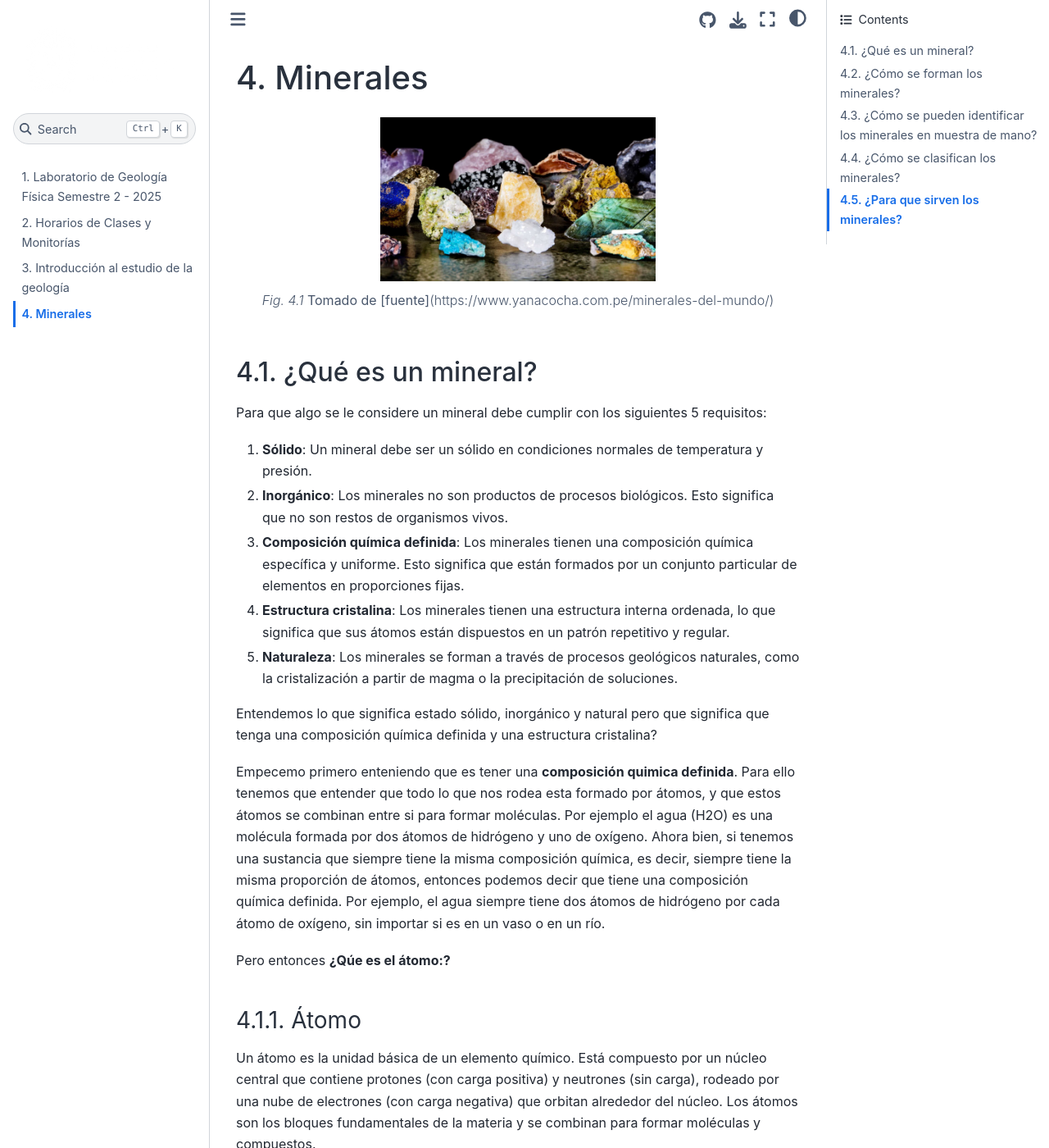
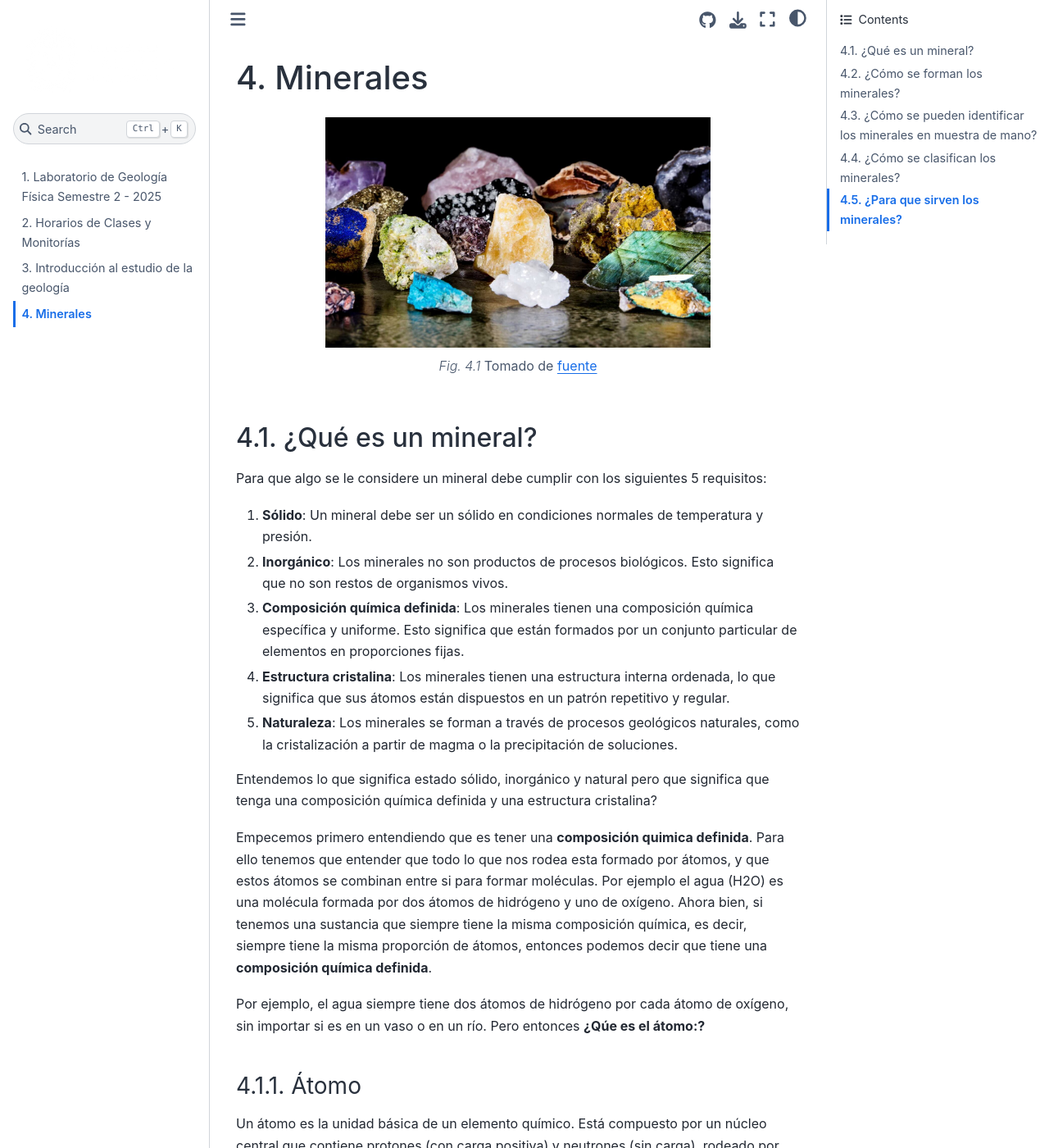
Before and after one commit to oisanchezp/Laboratorio_Geologia_Fisica, a Jupyter Book: the page built from practicas/02_minerales.md, in a window 1280 px wide and 1400 px high. Shown: the whole window at 82% size. Built offline with Jupyter Book 1.0.4 settings and Sphinx 7.4.7 and the Sphinx Book theme 1.1.4, drawn with Linux system fonts in a browser that asks for light colours; cross-references to code outside the pages are shown as plain code.

````diff
--- a/practicas/02_minerales.md
+++ b/practicas/02_minerales.md
@@ -1,11 +1,11 @@
 # Minerales
 
 ```{figure} ../images/minerales.jpg
-    :width: 50%
+    :width: 70%
     :align: center
     :alt: Minerales
 
-**Tomado de [fuente]**(https://www.yanacocha.com.pe/minerales-del-mundo/)
+**Tomado de [fuente](https://www.yanacocha.com.pe/minerales-del-mundo/)**
 ```
 
 ## ¿Qué es un mineral?
@@ -25,9 +25,9 @@
 
 Entendemos lo que significa estado sólido, inorgánico y natural pero que significa que tenga una composición química definida y una estructura cristalina?
 
-Empecemo primero enteniendo que es tener una **composición quimica definida**. Para ello tenemos que entender que todo lo que nos rodea esta formado por átomos, y que estos átomos se combinan entre si para formar moléculas. Por ejemplo el agua (H2O) es una molécula formada por dos átomos de hidrógeno y uno de oxígeno. Ahora bien, si tenemos una sustancia que siempre tiene la misma composición química, es decir, siempre tiene la misma proporción de átomos, entonces podemos decir que tiene una composición química definida. Por ejemplo, el agua siempre tiene dos átomos de hidrógeno por cada átomo de oxígeno, sin importar si es en un vaso o en un río.
+Empecemos primero entendiendo que es tener una **composición quimica definida**. Para ello tenemos que entender que todo lo que nos rodea esta formado por átomos, y que estos átomos se combinan entre si para formar moléculas. Por ejemplo el agua (H2O) es una molécula formada por dos átomos de hidrógeno y uno de oxígeno. Ahora bien, si tenemos una sustancia que siempre tiene la misma composición química, es decir, siempre tiene la misma proporción de átomos, entonces podemos decir que tiene una **composición química definida**.
 
-Pero entonces **¿Qúe es el átomo:?**
+Por ejemplo, el agua siempre tiene dos átomos de hidrógeno por cada átomo de oxígeno, sin importar si es en un vaso o en un río. Pero entonces **¿Qúe es el átomo:?**
 
 ### Átomo
 
````
